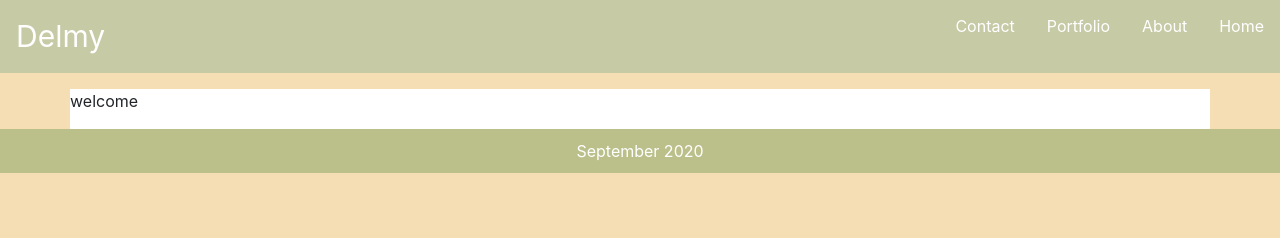
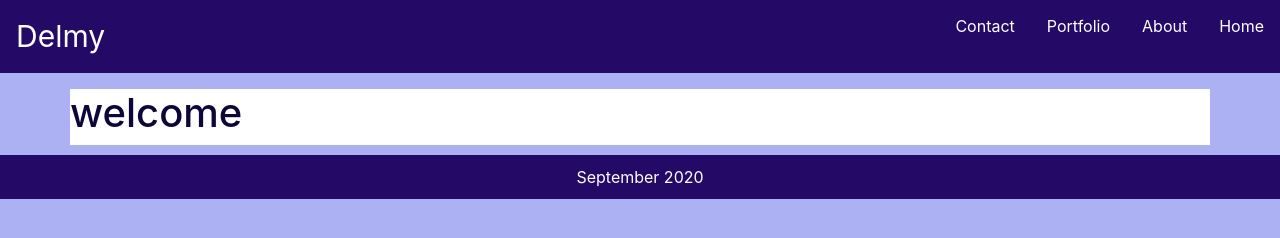
Before and after one commit to kroarguello/Homework-2, a plain HTML site: page index.html in a window 1280 px wide. Drawn offline with nearby package versions, Linux system fonts and the light colour scheme.

Commit message:
adding max-with to container, give a new colors

```diff
--- a/css/style.css
+++ b/css/style.css
@@ -5,19 +5,17 @@
 
 }
 
-
 body{
     font-family: Verdana, Geneva, Tahoma, sans-serif;
 
 }
-
 
 ul {
   list-style-type: none;
   margin: 0;
   padding: 0;
   overflow: hidden;
-  background-color: rgb(198, 202, 165);
+  background-color: rgb(37, 9, 102);
   top: 0;
 }
 
@@ -34,11 +32,10 @@ li a {
 }
 
 li a:hover {
-  background-color: rgb(187, 192, 139);
+  background-color: rgb(73, 75, 187);
   text-decoration: none;
   color: rgb(151, 155, 150);
   }
-
 
 
  .menu{
@@ -50,10 +47,15 @@ li a:hover {
   }
 
 footer {
-    background-color: rgb(187, 192, 139);
+    background-color: rgb(37, 9, 102);
     padding: 10px;
     text-align: center;
     color: white;
+    border: 10px;
+    margin-top: 10px;
+
+
+
   }
 
  .image{
@@ -64,18 +66,20 @@ footer {
 
  .parag{
    text-align: justify;
+   margin: 5px;
  }
 
 .colorencabezado{
-  color: aqua;
+  color: rgb(14, 5, 56);
 }
 
 .colorfondo{
-  background-color: wheat;
+  background-color: rgb(172, 177, 243);
 }
 
 .colorcuadro{
   background-color: white;
+  max-width: 400px;
 }
 
 .imagefloat{
--- a/index.html
+++ b/index.html
@@ -23,7 +23,7 @@
   <div class="row">
     <div class="colum-md-12">
      <!--here the html from menu -->
-     <p>welcome </p>
+     <h1 class="colorencabezado">welcome </h1>
 
      </div>
 
```
Also changed, not shown: 1 other file.
